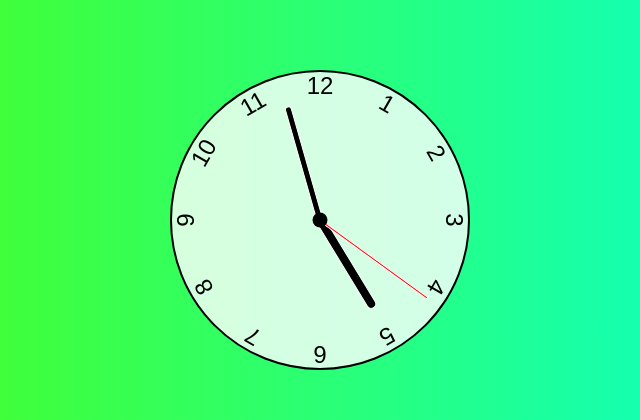
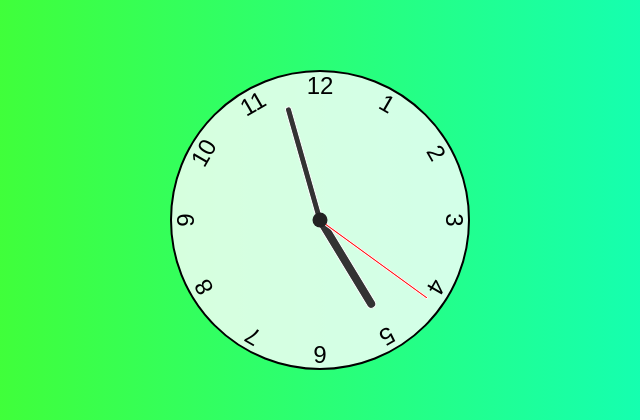
Before and after one commit to vick1208/analogue-clock, a plain HTML site: page index.html in a window 1280 px wide. Shown: the part 188-608 px from the top of the page, 320-960 px from the left. Drawn offline with Linux system fonts and the light colour scheme; a web font is replaced by a local one.

Commit message:
update css

```diff
--- a/styles.css
+++ b/styles.css
@@ -56,7 +56,7 @@ body {
 .clock::after {
     content: '';
     position: absolute;
-    background-color: black;
+    background-color: #222;
     z-index: 11;
     width: 15px;
     height: 15px;
@@ -75,11 +75,11 @@ body {
   .clock .hand.menit {
     width: 7px;
     height: 40%;
-    background-color: black;
+    background-color: #333;
   }
 
   .clock .hand.jam {
     width: 10px;
     height: 35%;
-    background-color: black;
+    background-color: #333;
   }
```
